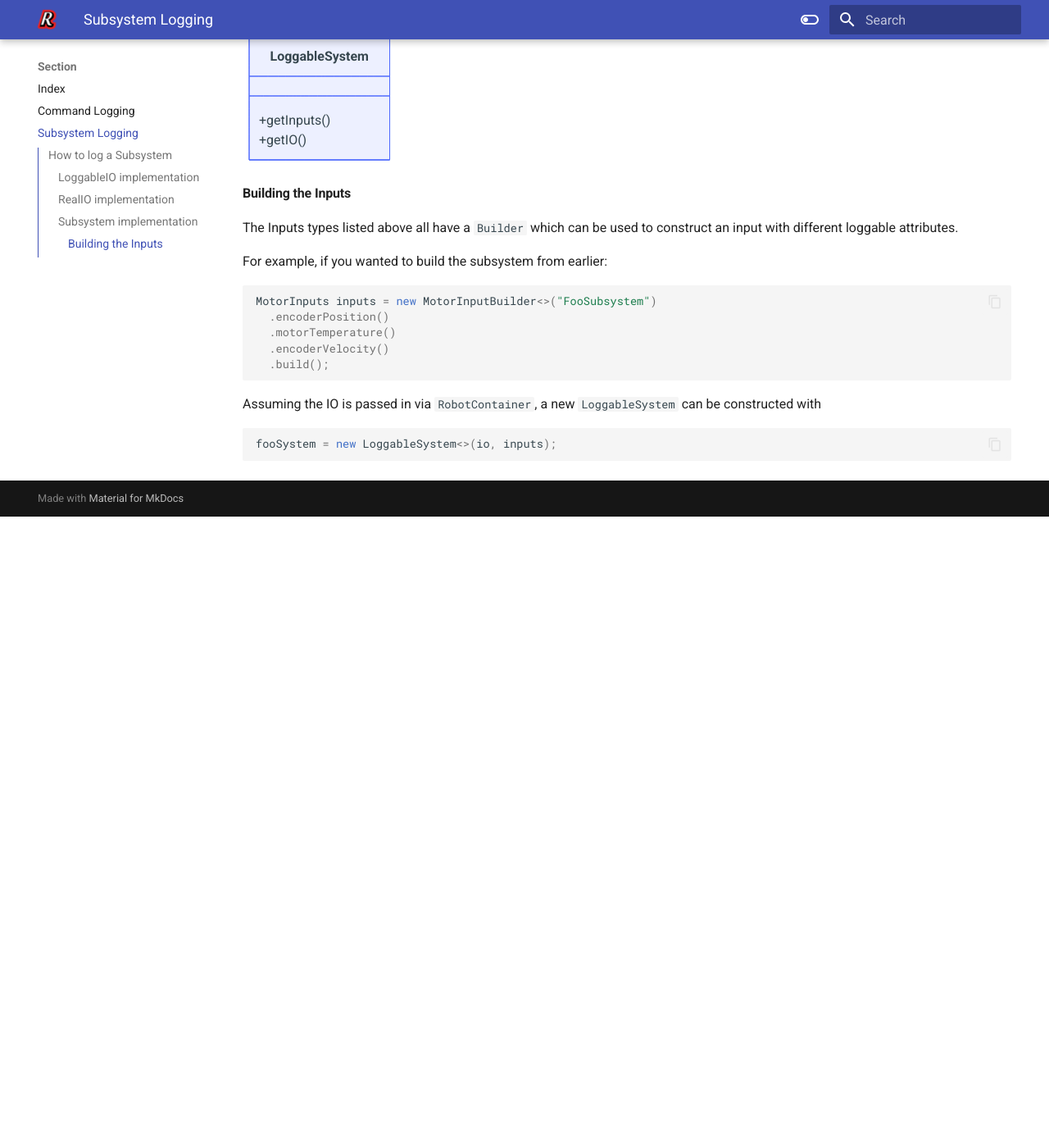
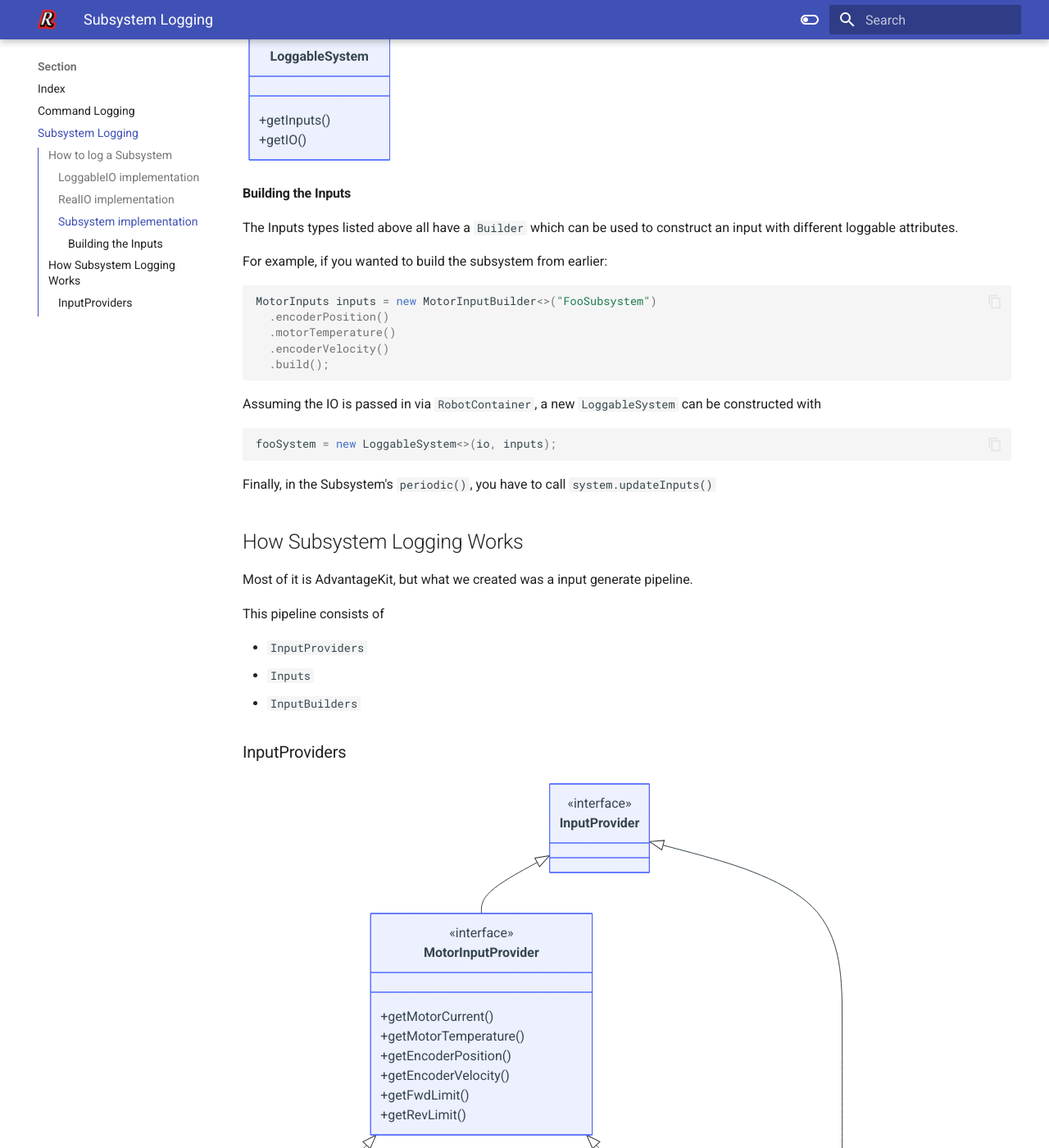
Before and after one commit to goatfanboi23/TestingDocs, an MkDocs documentation site: the page built from docs/subsystem-logging.md, in a window 1280 px wide and 1400 px high, scrolled down 1484 px. Shown: the whole window at 82% size. Built offline with MkDocs 1.6.1 and Material for MkDocs 9.7.7, drawn with Linux system fonts in a browser that asks for light colours; before the commit the page ends 2114 px from its top, so only the background shows below that; some of the changed text lies outside the part shown.

Commit message:
started to talk about How Subsystem Logging works

````diff
--- a/docs/subsystem-logging.md
+++ b/docs/subsystem-logging.md
@@ -82,3 +82,53 @@ Assuming the IO is passed in via `RobotContainer`, a new `LoggableSystem` can be
 ```java
 fooSystem = new LoggableSystem<>(io, inputs);
 ```
+
+Finally, in the Subsystem's `periodic()`, you have to call `system.updateInputs()`
+
+## How Subsystem Logging Works
+
+Most of it is AdvantageKit, but what we created was a input generate pipeline.
+
+This pipeline consists of
+
+- `InputProviders`
+- `Inputs`
+- `InputBuilders`
+
+### InputProviders
+
+``` mermaid
+classDiagram
+InputProvider <|-- MotorInputProvider
+InputProvider <|-- PidMotorInputProvider
+MotorInputProvider <|-- SparkMaxInputProvider
+MotorInputProvider <|-- TalonInputProvider
+SparkMaxInputProvider <|-- NeoPidMotorInputProvider
+PidMotorInputProvider <|-- NeoPidMotorInputProvider
+class InputProvider{
+  <<interface>>
+}
+class MotorInputProvider {
+  <<interface>>
+  +getMotorCurrent()
+  +getMotorTemperature()
+  +getEncoderPosition()
+  +getEncoderVelocity()
+  +getFwdLimit()
+  +getRevLimit()
+}
+class PidMotorInputProvider{
+  <<interface>>
+  +getPidSetpoint()
+}
+class SparkMaxInputProvider{
+  -sparkMax: SparkMax
+}
+class TalonInputProvider{
+  -talon: WPI_TalonSRX
+}
+class NeoPidMotorInputProvider{
+  - neoPidMotor: NeoPidMotor
+}
+```
+Starting off simple, all the InputProvider classes do is provide a common interface for retrieving motor information. This bridges the gab between different vendors as there is no common superclass.
````
